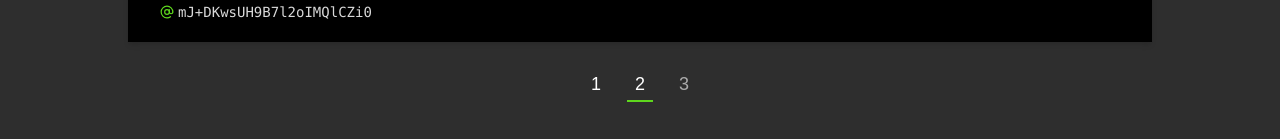
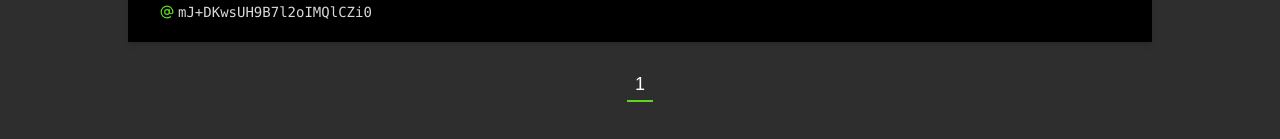
Before and after one commit to nanasi-1/encrypted-board, a Next.js app: page / in a window 1280 px wide. Shown: the part 813-952 px from the top of the page. Built offline with nearby package versions, Linux system fonts and the light colour scheme.

Commit message:
前後のページリンクを動的に生成するように変更

```diff
--- a/src/components/ui/pagenation/pagination.tsx
+++ b/src/components/ui/pagenation/pagination.tsx
@@ -42,18 +42,31 @@ function NavDummy() {
   return <li className="w-10"></li>
 }
 
-export default function Pagination({ currentPage = 3 /* 仮 */ }: {
+export default function Pagination({ currentPage = 1 /* 仮 */ }: {
   currentPage?: number
 }) {
   const basePath = "/"
-  const minPage = 0
-  const maxPage = 3
+  const maxPage = 1
+  const MIN_PAGE = 1 // 固定
+  const baseHref = `${basePath}?page=`
 
   return (
     <ul className={styles['pagination-list']}>
-      <Nav href="/?page=1" children={1} />
-      <Nav href="/?page=2" children={2} current />
-      <Nav href="/?page=3" children={3} disabled />
+      {
+        currentPage - 1 >= MIN_PAGE
+        ? <Nav href={`${baseHref}${currentPage - 1}`}>{currentPage - 1}</Nav>
+        : <NavDummy />
+      }
+      <Nav
+        href={`${baseHref}${currentPage}`}
+        disabled={currentPage > maxPage || currentPage < MIN_PAGE}
+        current
+      >{currentPage}</Nav>
+      {
+        currentPage + 1 <= maxPage
+        ? <Nav href={`${baseHref}${currentPage + 1}`}>{currentPage + 1}</Nav>
+        : <NavDummy />
+      }
     </ul>
   )
 }
```
